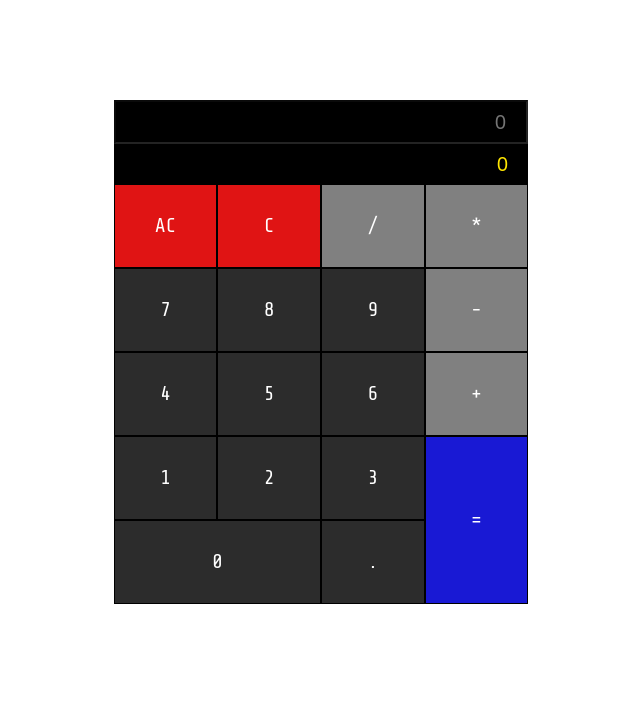
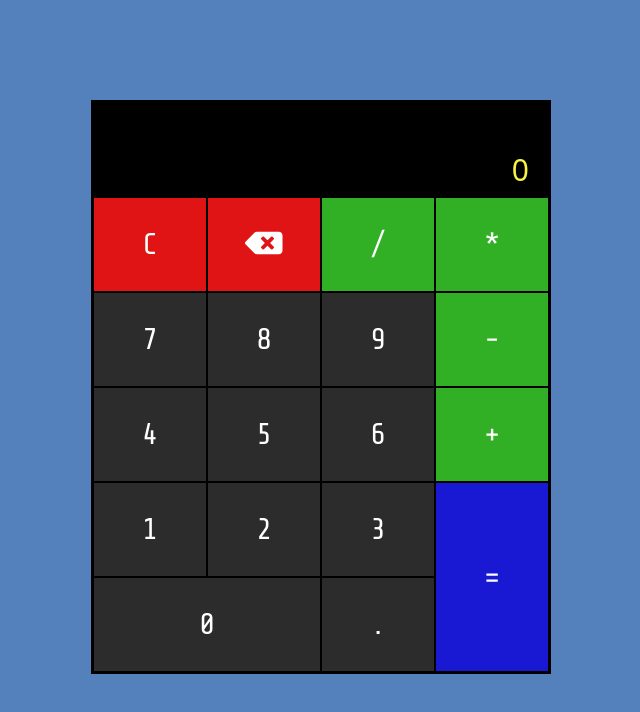
Before and after one commit to niksavis/calculator, a React (Create React App) app: page / in a window 1280 px wide. Shown: the top 712 px of the page, without its empty margins (319-959 px from the left). Built offline with nearby package versions, Linux system fonts and the light colour scheme.

Commit message:
all test green; improved css

```diff
--- a/package.json
+++ b/package.json
@@ -4,6 +4,9 @@
   "version": "0.1.0",
   "private": true,
   "dependencies": {
+    "@fortawesome/fontawesome-svg-core": "^1.2.36",
+    "@fortawesome/free-solid-svg-icons": "^5.15.4",
+    "@fortawesome/react-fontawesome": "^0.1.16",
     "@testing-library/jest-dom": "^5.14.1",
     "@testing-library/react": "^11.2.7",
     "@testing-library/user-event": "^12.8.3",
--- a/src/App.jsx
+++ b/src/App.jsx
@@ -1,205 +1,259 @@
+/* eslint-disable no-eval */
+/* eslint-disable function-paren-newline */
+/* eslint-disable implicit-arrow-linebreak */
+/* eslint-disable operator-linebreak */
+/* eslint-disable no-console */
 import React, { useState } from 'react';
 import './App.scss';
+import { FontAwesomeIcon } from '@fortawesome/react-fontawesome';
+import { faBackspace } from '@fortawesome/free-solid-svg-icons';
 
 function App() {
   const [expression, setExpression] = useState('');
   const [answer, setAnswer] = useState(0);
 
   const display = (symbol) => {
-    setExpression((prev) => prev + symbol);
-    if (expression[expression.length - 1] === '=') {
-      if (/[0-9.]/.test(symbol)) {
-        setExpression(symbol);
+    let s = symbol;
+    setExpression((prev) => {
+      if (/[-+*/]/.test(s) && /[-+*/]/.test(prev[prev.length - 1])) {
+        let current;
+        if (/[-]/.test(s)) {
+          current = prev.slice().concat(s);
+        } else {
+          let count = 0;
+          for (let i = 0; i < prev.length; i += 1) {
+            if (Number.isNaN(+prev[i])) {
+              count += 1;
+            } else {
+              count = 0;
+            }
+          }
+          current = prev.slice(0, -count).concat(s);
+        }
+        setExpression(current);
       } else {
-        setExpression(answer + symbol);
+        const last = `${prev}`.split(/[-+*/]/g).at(-1);
+        if (!Number.isNaN(last) && /[.]/.test(last) && symbol === '.') {
+          console.log('symbol = empty');
+          s = '';
+        }
+
+        setExpression((prev + s).replace(/^0/g, '').replace(/\.+/g, '.'));
       }
+    });
+
+    setAnswer((prev) => (prev + s).replace(/^0/g, '').replace(/\.+/g, '.'));
+  };
+
+  const calculate = () => {
+    try {
+      const result = eval(expression);
+      setAnswer(result);
+      setExpression(result);
+    } catch (error) {
+      console.error(`Invalid expression: ${expression}`);
     }
   };
 
-  const calculate = () => {
-    // eslint-disable-next-line no-eval
-    setAnswer(eval(expression));
-    setExpression((prev) => `${prev}=`);
-  };
-
-  const allClear = () => {
+  const clear = () => {
     setExpression('');
     setAnswer(0);
   };
-  const clear = () => {
-    setExpression((prev) => prev
-      .split('')
-      .slice(0, prev.length - 1)
-      .join(''));
+  const backspace = () => {
+    setExpression((prev) => `${prev}`.slice(0, -1));
     setAnswer(0);
   };
 
   return (
     <div className="container">
       <div className="grid">
-        <div className="dis">
-          <input type="text" value={expression} placeholder="0" disabled />
-          <div className="total">{answer}</div>
+        <div className="display">
+          <div id="expression" className="expression">
+            {expression}
+          </div>
+          <div id="display" className="answer">
+            {answer}
+          </div>
         </div>
         <div
-          role="button"
-          tabIndex="0"
-          onClick={allClear}
-          onKeyPress={allClear}
-          className="padButton AC red"
-        >
-          AC
-        </div>
-        <div
+          id="clear"
           role="button"
           tabIndex="0"
           onClick={clear}
           onKeyPress={clear}
-          className="padButton C red"
+          className="padButton clear red button"
         >
           C
         </div>
         <div
+          id="backspace"
+          role="button"
+          tabIndex="0"
+          onClick={backspace}
+          onKeyPress={backspace}
+          className="padButton backspace red button"
+        >
+          <span id="backspace-icon">
+            <FontAwesomeIcon icon={faBackspace} />
+          </span>
+        </div>
+        <div
+          id="divide"
           role="button"
           tabIndex="0"
           onClick={() => display('/')}
           onKeyPress={display}
-          className="padButton div"
+          className="padButton divide green button"
         >
           /
         </div>
         <div
+          id="multiply"
           role="button"
           tabIndex="0"
           onClick={() => display('*')}
           onKeyPress={display}
-          className="padButton times"
+          className="padButton multiply green button"
         >
           *
         </div>
         <div
+          id="seven"
           role="button"
           tabIndex="0"
           onClick={() => display('7')}
           onKeyPress={display}
-          className="padButton seven dark-grey"
+          className="padButton seven dark-grey button"
         >
           7
         </div>
         <div
+          id="eight"
           role="button"
           tabIndex="0"
           onClick={() => display('8')}
           onKeyPress={display}
-          className="padButton eight dark-grey"
+          className="padButton eight dark-grey button"
         >
           8
         </div>
         <div
+          id="nine"
           role="button"
           tabIndex="0"
           onClick={() => display('9')}
           onKeyPress={display}
-          className="padButton nine dark-grey"
+          className="padButton nine dark-grey button"
         >
           9
         </div>
         <div
+          id="subtract"
           role="button"
           tabIndex="0"
           onClick={() => display('-')}
           onKeyPress={display}
-          className="padButton minus"
+          className="padButton subtract green button"
         >
           -
         </div>
         <div
+          id="four"
           role="button"
           tabIndex="0"
           onClick={() => display('4')}
           onKeyPress={display}
-          className="padButton four dark-grey"
+          className="padButton four dark-grey button"
         >
           4
         </div>
         <div
+          id="five"
           role="button"
           tabIndex="0"
           onClick={() => display('5')}
           onKeyPress={display}
-          className="padButton five dark-grey"
+          className="padButton five dark-grey button"
         >
           5
         </div>
         <div
+          id="six"
           role="button"
           tabIndex="0"
           onClick={() => display('6')}
           onKeyPress={display}
-          className="padButton six dark-grey"
+          className="padButton six dark-grey button"
         >
           6
         </div>
         <div
+          id="add"
           role="button"
           tabIndex="0"
           onClick={() => display('+')}
           onKeyPress={display}
-          className="padButton plus"
+          className="padButton add green button"
         >
           +
         </div>
         <div
+          id="one"
           role="button"
           tabIndex="0"
           onClick={() => display('1')}
           onKeyPress={display}
-          className="padButton one dark-grey"
+          className="padButton one dark-grey button"
         >
           1
         </div>
         <div
+          id="two"
           role="button"
           tabIndex="0"
           onClick={() => display('2')}
           onKeyPress={display}
-          className="padButton two dark-grey"
+          className="padButton two dark-grey button"
         >
           2
         </div>
         <div
+          id="three"
           role="button"
           tabIndex="0"
           onClick={() => display('3')}
           onKeyPress={display}
-          className="padButton three dark-grey"
+          className="padButton three dark-grey button"
         >
           3
         </div>
         <div
+          id="equals"
           role="button"
           tabIndex="0"
           onClick={calculate}
           onKeyPress={calculate}
-          className="padButton equal blue"
+          className="padButton equals blue button"
         >
           =
         </div>
         <div
+          id="zero"
           role="button"
           tabIndex="0"
           onClick={() => display('0')}
           onKeyPress={display}
-          className="padButton zero dark-grey"
+          className="padButton zero dark-grey button"
         >
           0
         </div>
         <div
+          id="decimal"
           role="button"
           tabIndex="0"
           onClick={() => display('.')}
           onKeyPress={display}
-          className="padButton dot dark-grey"
+          className="padButton decimal dark-grey button"
         >
           .
         </div>
--- a/src/App.scss
+++ b/src/App.scss
@@ -1,11 +1,18 @@
 @import '~bootstrap/scss/bootstrap';
 @import 'https://fonts.googleapis.com/css?family=Share+Tech+Mono';
 
+body {
+  padding-top: 100px;
+  background-color: #5481bb;
+}
+
 .container {
-  padding-top: 100px;
+  padding: 2px;
   display: flex;
+  width: 460px;
   justify-content: center;
   align-items: center;
+  background-color: black;
 }
 
 .grid {
@@ -13,12 +20,12 @@
   grid-template-columns: 1fr 1fr 1fr 1fr;
   grid-template-rows: 1fr 1fr 1fr 1fr 1fr 1fr;
   grid-template-areas:
-    'dis dis dis dis'
-    'AC C div times'
-    'seven eight nine minus'
-    'four five six plus'
-    'one two three equal'
-    'zero zero dot equal';
+    'display display display display'
+    'clear backspace divide multiply'
+    'seven eight nine subtract'
+    'four five six add'
+    'one two three equals'
+    'zero zero decimal equals';
 }
 
 .padButton {
@@ -26,17 +33,17 @@
   justify-content: center;
   align-items: center;
   padding: 20px 40px;
-  background-color: grey;
+  background-color: gray;
   color: white;
   border: 1px solid black;
   cursor: pointer;
-  font-size: 20px;
+  font-size: 30px;
   font-family: Share Tech Mono, sans;
 }
 
 .padButton:hover {
   border: 1px solid white;
-  color:#ccc;
+  color: white;
 }
 
 .dark-grey {
@@ -51,30 +58,56 @@
   background-color: #1919d4;
 }
 
-.dis {
-  grid-area: dis;
+.green {
+  background-color: #31af25;
+}
+
+.display {
+  grid-area: display;
   background-color: black;
   text-align: right;
   font-size: 20px;
 }
 
-.dis input {
-  width: 100%;
+.expression {
   color: white;
   padding: 5px 20px;
-  text-align: right;
   background-color: black;
+  height: 40px;
 }
 
-.total {
+.answer {
   padding: 5px 20px;
-  color: #ffe600;
+  color: #f6f345;
+  font-size: 30px;
 }
 
 .zero {
   grid-area: zero;
 }
 
-.equal {
-  grid-area: equal;
+.equals {
+  grid-area: equals;
 }
+
+.button {
+  position: relative;
+  color: white;
+  transition-duration: 0.3s;
+  overflow: hidden;
+}
+
+.button:after {
+  content: '';
+  background-color: #5e3c74;
+  position: absolute;
+  padding-top: 500%;
+  padding-left: 500%;
+  opacity: 0;
+  transition: all 0.3s;
+}
+
+.button:active:after {
+  opacity: 0.4;
+  transition: 0s;
+}
```
Also changed, not shown: 1 other file (tests, documents, lock files or other folders).
